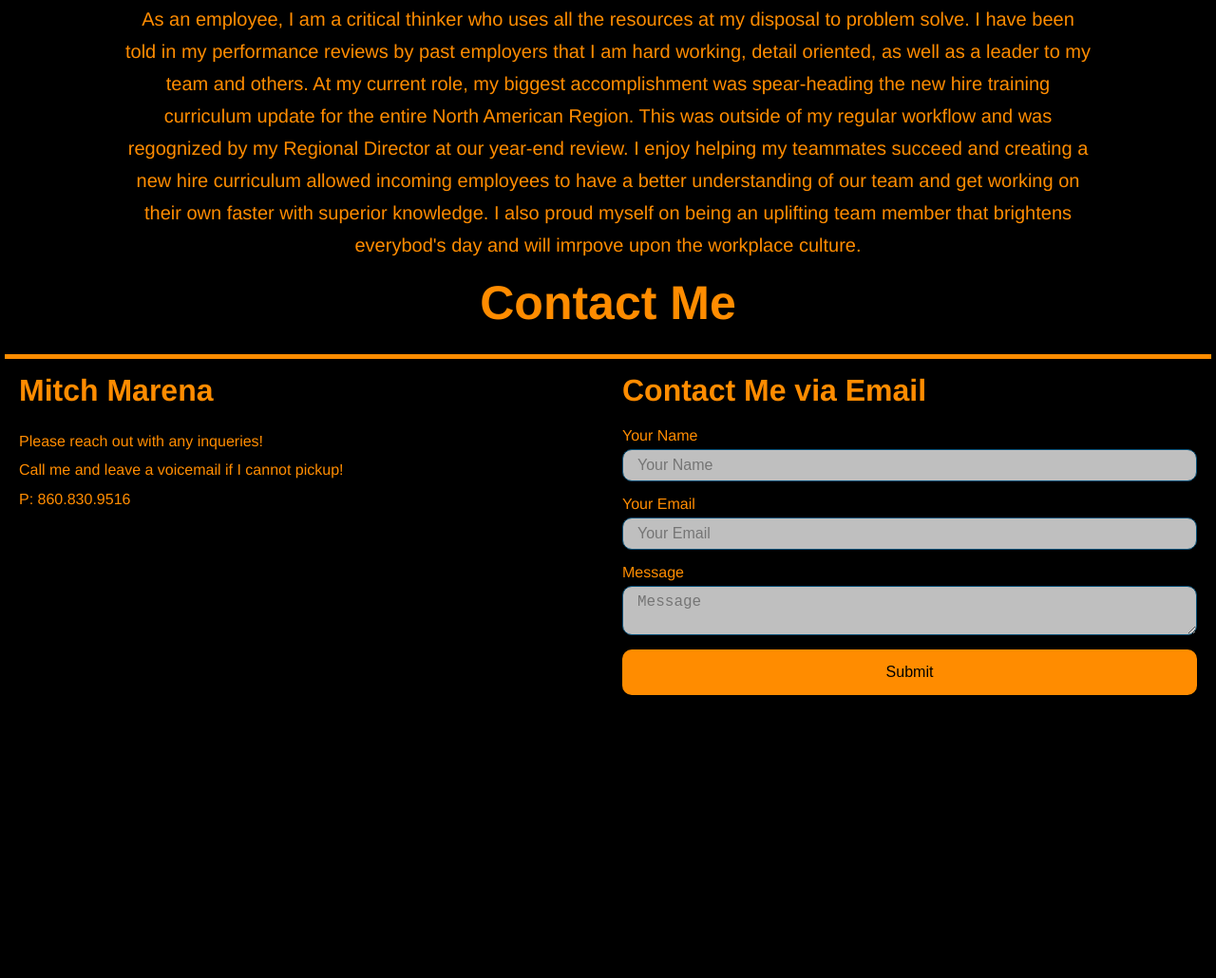
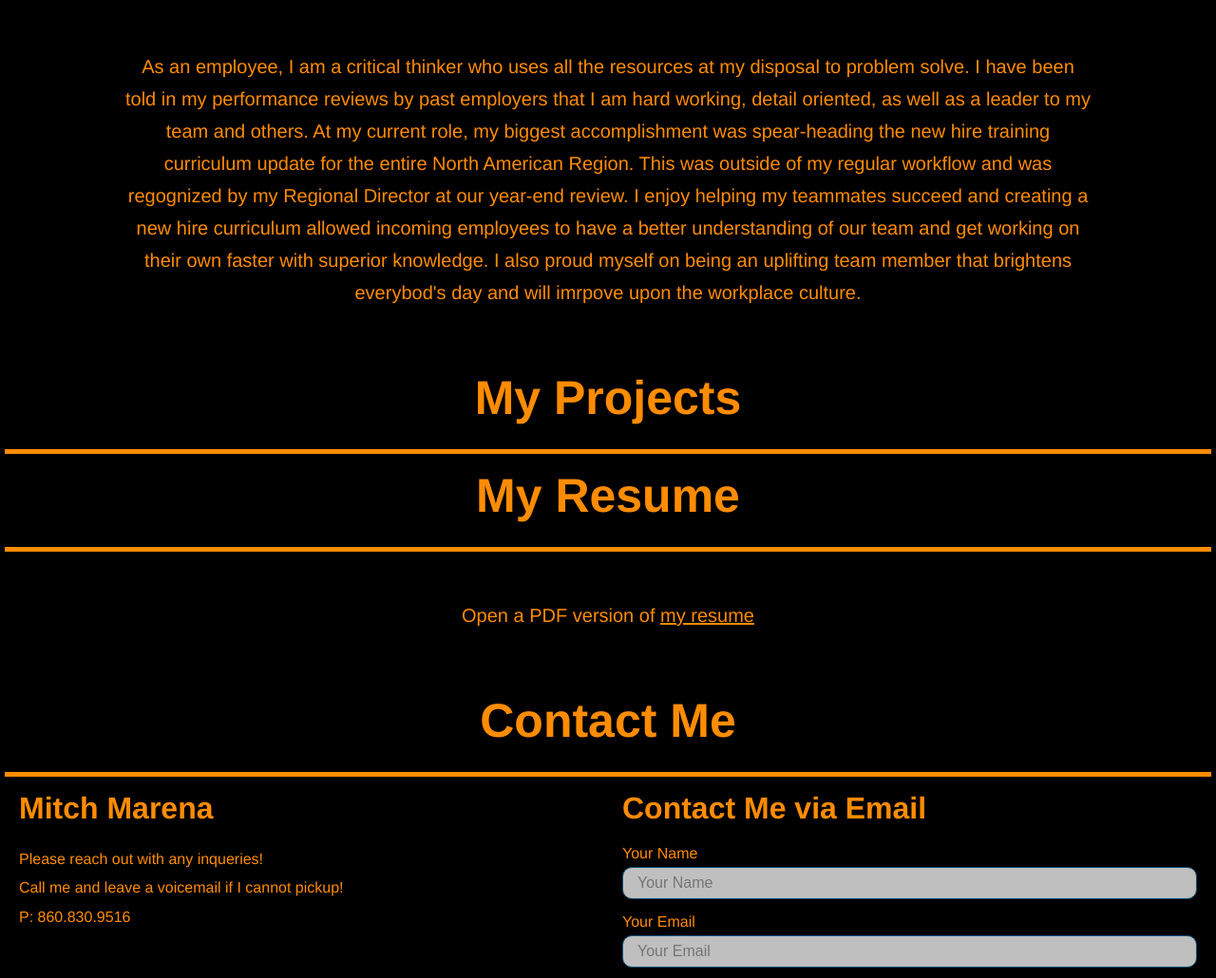
Before and after one commit to mitchgm/Mitch-Portfolio, a plain HTML site: page index.html in a window 1280 px wide. Shown: the part 958-1988 px from the top of the page at 95% size. Before the commit the page ends 1705 px from the top, so only its background shows below. Drawn offline with Linux system fonts and the light colour scheme.

Commit message:
added pdf resume

```diff
--- a/assets/css/style.css
+++ b/assets/css/style.css
@@ -136,6 +136,7 @@ header nav ul li a:hover {
     margin: 0 auto;
     text-align: center;
     padding-top: 50px;
+    padding-bottom: 50px;
 
 }
 
@@ -145,6 +146,26 @@ header nav ul li a:hover {
     margin: auto;
     display: flex;
 }
+
+.resume p {
+    line-height: 1.7;
+    color: var(--secondary-color);
+    width: 80%;
+    font-size: 20px;
+    margin: 0 auto;
+    text-align: center;
+    padding-top: 50px;
+    padding-bottom: 50px;
+}
+
+.resume a {
+    color: var(--secondary-color);
+}
+
+.resume a:hover {
+    color: white;
+}
+
 
 .primary-border {
     border-bottom: 5px solid var(--secondary-color);
--- a/index.html
+++ b/index.html
@@ -60,14 +60,28 @@
     </section>
 
     <!--This section will show off my projects and applications-->
-    <section id="my-projects">
+    <section id="my-projects" class="projects">
+        <div>
+        <h2 id="my-projects" class="section-title primary-border">My Projects</h2>
+        </div>
+        <div>
+            <p>
 
+            </p>
+        </div>
     </section>
 
 
     <!--This section will have my resume linked to a PDF format-->
-    <section id="my-resume">
-
+    <section id="my-resume" class="resume">
+        <div>
+        <h2 id="my-resume" class="section-title primary-border">My Resume</h2>
+        </div>
+        <div>
+            <p>
+                Open a PDF version of <a href="file:///C:/Users/mitch/Downloads/Marena%20Resume.docx.pdf" target="_blank">my resume</a>
+            </p>
+        </div>
     </section>
 
     <!--This section will give a prospective employer the ability to contact me-->
```
